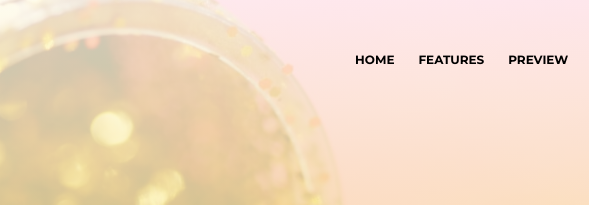
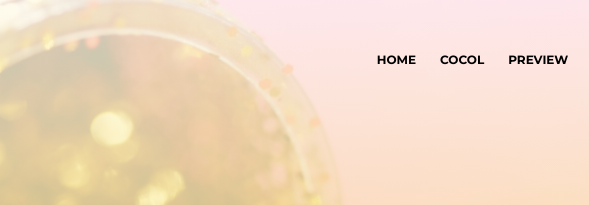
Before and after one commit to arief-ram/ShariaCoin, a plain HTML site: page cicil.html in a window 1280 px wide. Shown: the top 205 px of the page, 309-898 px from the left. Drawn offline with nearby package versions, Linux system fonts and the light colour scheme.

Commit message:
EDIT LAGI

```diff
--- a/cicil.html
+++ b/cicil.html
@@ -64,7 +64,7 @@
                     <a class="nav-link page-scroll" href="index.html">HOME <span class="sr-only">(current)</span></a>
                 </li>
                 <li class="nav-item">
-                    <a class="nav-link page-scroll" href="#features">FEATURES</a>
+                    <a class="nav-link page-scroll" href="#features">COCOL</a>
                 </li>
                 <li class="nav-item">
                     <a class="nav-link page-scroll" href="#preview">PREVIEW</a>
```
